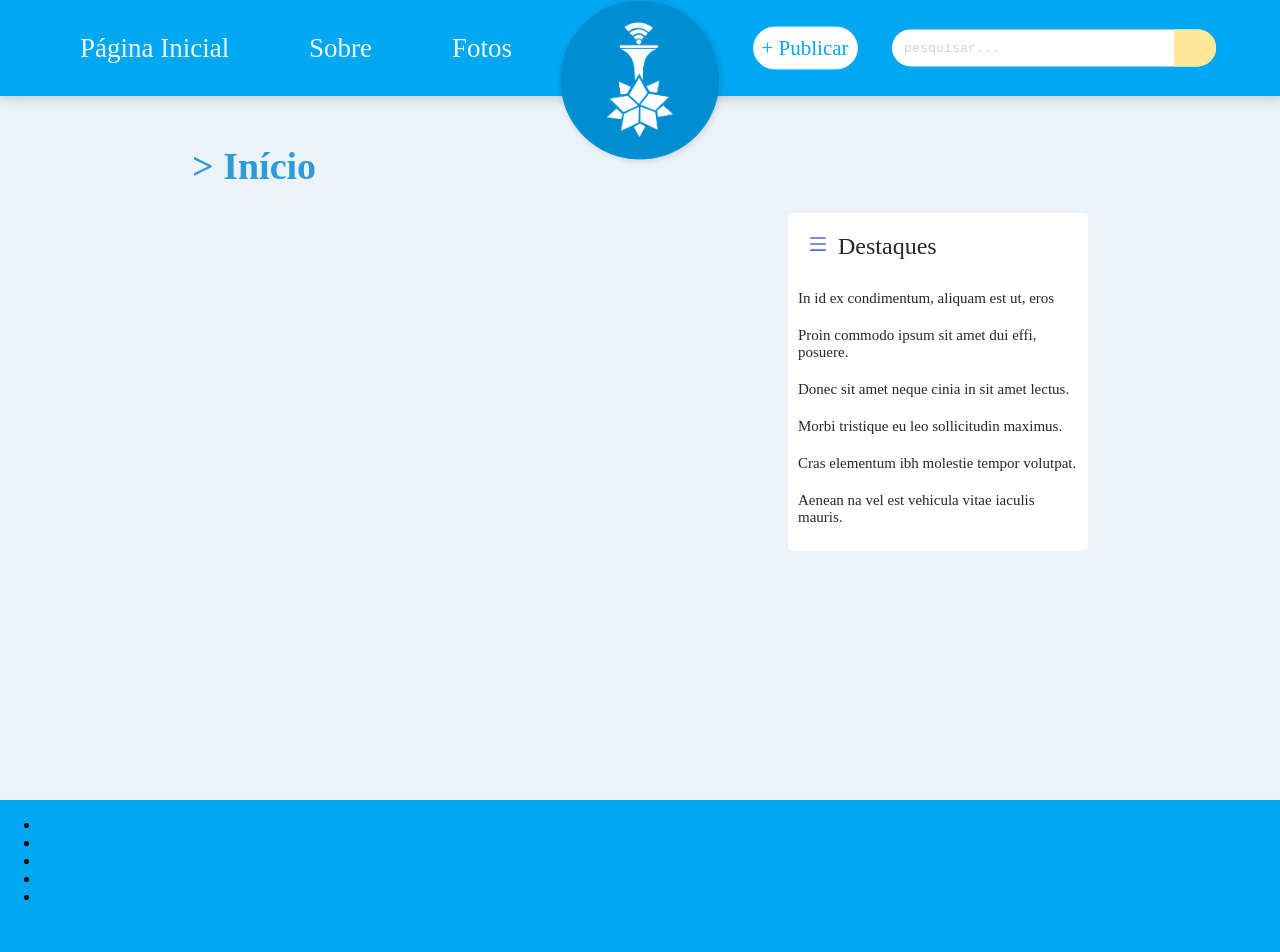
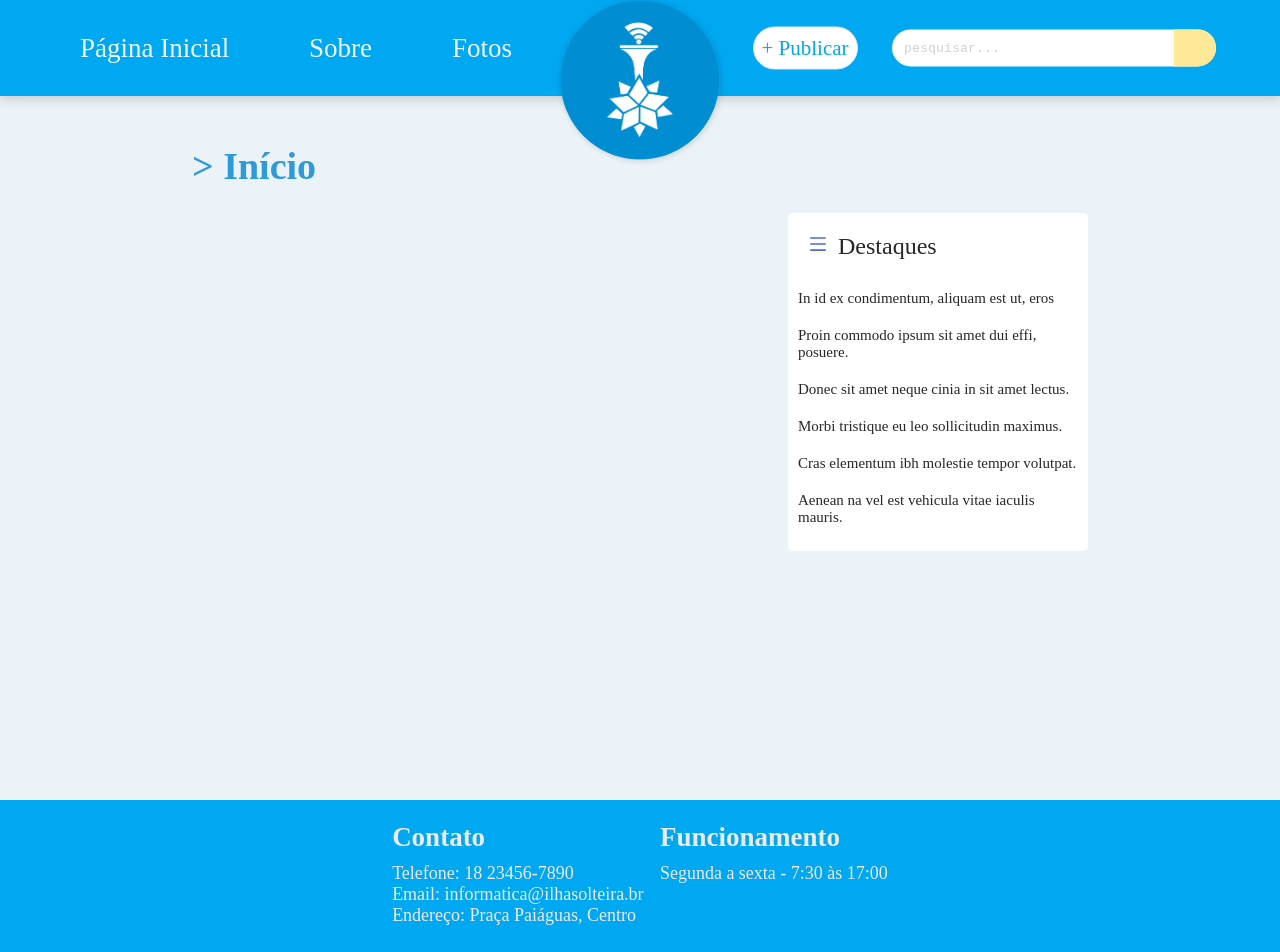
Before and after one commit to murilomatioli/portal-ilhaconectada, a React (Create React App) app: page / in a window 1280 px wide. Shown: the top 952 px of the page. Built offline with nearby package versions, Linux system fonts and the light colour scheme; a web font is replaced by a local one.

Commit message:
atualização

```diff
--- a/src/components/footer.module.css
+++ b/src/components/footer.module.css
@@ -1,8 +1,26 @@
 .footerBody {
-    display: block;
     position: absolute;
+    display: flex;
     background-color: #00A7F1;
     width: 100%;
     height: 200px;
     top: 100%;
 }
+.footerWrapper {
+    height: 100%;
+    color: rgb(236, 234, 234);
+    display: flex;
+    width: 40%;
+    margin: auto;
+    font-size: large;
+    justify-content: space-around;
+}
+.footerWrapper ul {
+    padding: 0;
+    margin: 0 auto;
+    list-style: none;
+}
+.footerWrapper h2 {
+    margin-bottom: 10px;
+    list-style: none;
+}
--- a/src/components/footerComponent.jsx
+++ b/src/components/footerComponent.jsx
@@ -3,15 +3,26 @@ import styles from "./footer.module.css";
 function FooterComponent() {
     return(
         <>
-
         <div className={styles.footerBody}>
-            <ul>
-                <li></li>
-                <li></li>
-                <li></li>
-                <li></li>
-                <li></li>
-            </ul>
+            <div className={styles.footerWrapper}>
+            <div className={styles.contact}>
+                <h2>Contato</h2>
+                <ul>
+                    <li>Telefone: 18 23456-7890</li>
+                    <li>Email: informatica@ilhasolteira.br</li>
+                    <li>Endereço: Praça Paiáguas, Centro</li>
+                    <li></li>
+                    <li></li>
+                </ul>
+            </div>
+            <div>
+                <h2>Funcionamento</h2>
+                <ul>
+                    <li>Segunda a sexta - 7:30 às 17:00</li>
+                </ul>
+                <p></p>
+            </div>
+            </div>
         </div>
         </>
     )
```
